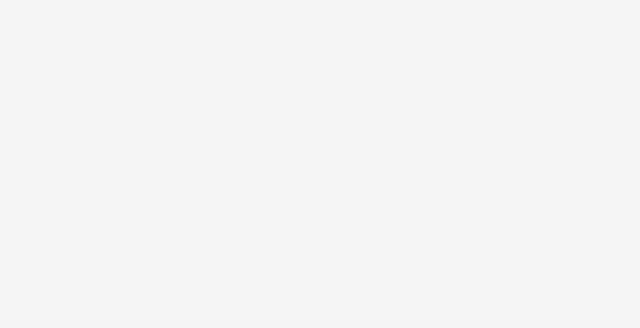
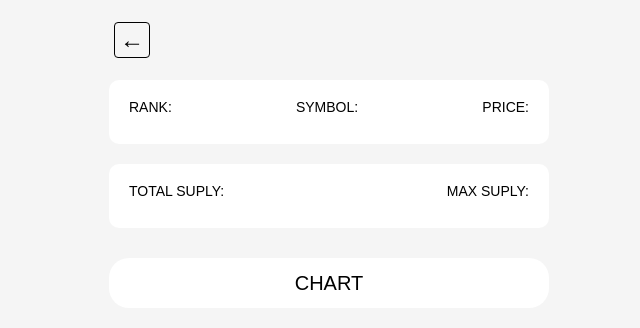
Before and after one commit to COYO-HM/Real-time-coin-info, a React (Create React App) app: page /1 in a window 1280 px wide. Shown: the top 328 px of the page, without its empty margins (311-951 px from the left). Built offline with nearby package versions, Linux system fonts and the light colour scheme; no server answers.

Commit message:
FEAT: Coin

```diff
--- a/src/pages/Coin.tsx
+++ b/src/pages/Coin.tsx
@@ -1,5 +1,187 @@
+import { useEffect, useState } from "react";
+import {
+  Link,
+  Outlet,
+  useLocation,
+  useMatch,
+  useParams,
+} from "react-router-dom";
+import { Container, Header, Loader, Title } from "../style";
+import { ICoin, IPriceData } from "../types";
+import styled from "styled-components";
+import { useQuery } from "@tanstack/react-query";
+import { fetchCoinInfo, fetchCoinTicker } from "../api";
+import { Helmet } from "react-helmet";
+
+const InfoContainer = styled.div`
+  p {
+    margin: 20px 0;
+    font-size: 16px;
+    line-height: 24px;
+    color: ${(props) => props.theme.boxTextColor};
+  }
+`;
+
+const Overview = styled.div`
+  width: 100%;
+  display: flex;
+  justify-content: space-between;
+  border-radius: 10px;
+  background-color: ${(props) => props.theme.boxColor};
+  color: ${(props) => props.theme.boxTextColor};
+  padding: 20px;
+
+  div {
+    font-size: 14px;
+  }
+
+  h1 {
+    font-size: 20px;
+    margin-top: 10px;
+  }
+`;
+
+const Tabs = styled.div`
+  margin: 30px 0;
+  width: 100%;
+  display: flex;
+  justify-content: space-between;
+`;
+
+const Tab = styled(Link)<{ isactive: string }>`
+  background-color: ${(props) => props.theme.boxColor};
+  text-align: center;
+  text-transform: uppercase;
+  color: ${(props) =>
+    props.isactive === "true"
+      ? props.theme.accentColor
+      : props.theme.boxTextColor};
+  font-size: 20px;
+  font-weight: 400px;
+  border-radius: 20px;
+  width: 100%;
+  padding: 15px;
+`;
+
+const BackBtn = styled(Link)`
+  border: 1px solid ${(props) => props.theme.boxTextColor};
+  color: ${(props) => props.theme.boxTextColor};
+  background-color: transparent;
+  border-radius: 4px;
+  font-size: 24px;
+  position: absolute;
+  left: calc(50% - 215px);
+  text-align: center;
+  box-sizing: border-box;
+  padding: 5px;
+
+  &:hover {
+    background-color: ${(props) => props.theme.boxColor};
+  }
+`;
+
+interface ILocation {
+  state: ICoin;
+}
+
+interface IInfoData {
+  id: string;
+  name: string;
+  symbol: string;
+  rank: number;
+  is_new: boolean;
+  is_active: boolean;
+  type: string;
+  description: string;
+  message: string;
+  open_source: boolean;
+  started_at: string;
+  development_status: string;
+  hardware_wallet: boolean;
+  proof_type: string;
+  org_structure: string;
+  hash_algorithm: string;
+  first_data_at: string;
+  last_data_at: string;
+}
+
 function Coin() {
-  return <></>;
+  const { coinId } = useParams();
+  const { state: coin } = useLocation() as ILocation;
+
+  const priceMatch = useMatch("/:coinId/price");
+  const chartMatch = useMatch("/:coinId/chart");
+
+  const { isLoading: infoLoading, data: info } = useQuery<IInfoData>(
+    ["info", coinId],
+    () => fetchCoinInfo(coinId)
+  );
+  const { isLoading: priceLoading, data: priceInfo } = useQuery<IPriceData>(
+    ["tickers", coinId],
+    () => fetchCoinTicker(coinId),
+    {
+      refetchInterval: 5000, // 이 query를 5초마다 refetch한다.
+    }
+  );
+
+  const loading = infoLoading && priceLoading;
+
+  return (
+    <Container>
+      <Helmet>
+        <title>
+          {coin?.name ? coin?.name : loading ? "Loading" : info?.name}
+        </title>
+      </Helmet>
+
+      <Header>
+        <BackBtn to={"/"}>←</BackBtn>
+        <Title>
+          {coin?.name ? coin?.name : loading ? "Loading" : info?.name}
+        </Title>
+      </Header>
+      {loading ? (
+        <Loader>Loading...</Loader>
+      ) : (
+        <InfoContainer>
+          <Overview>
+            <div>
+              RANK: <br />
+              <h1>{info?.rank}</h1>
+            </div>
+            <div>
+              SYMBOL: <br />
+              <h1>{info?.symbol}</h1>
+            </div>
+            <div>
+              PRICE: <br />
+              <h1>{priceInfo?.quotes.USD.price.toFixed(3)}</h1>
+            </div>
+          </Overview>
+          <p>{info?.description}</p>
+          <Overview>
+            <div>
+              TOTAL SUPLY: <br />
+              <h1>{priceInfo?.total_supply}</h1>
+            </div>
+            <div>
+              MAX SUPLY: <br />
+              <h1>{priceInfo?.max_supply}</h1>
+            </div>
+          </Overview>
+          <Tabs>
+            <Tab
+              isactive={chartMatch !== null ? "true" : "false"}
+              to={`/${coinId}/chart`}
+            >
+              Chart
+            </Tab>
+          </Tabs>
+          <Outlet />
+        </InfoContainer>
+      )}
+    </Container>
+  );
 }
 
 export default Coin;
```
